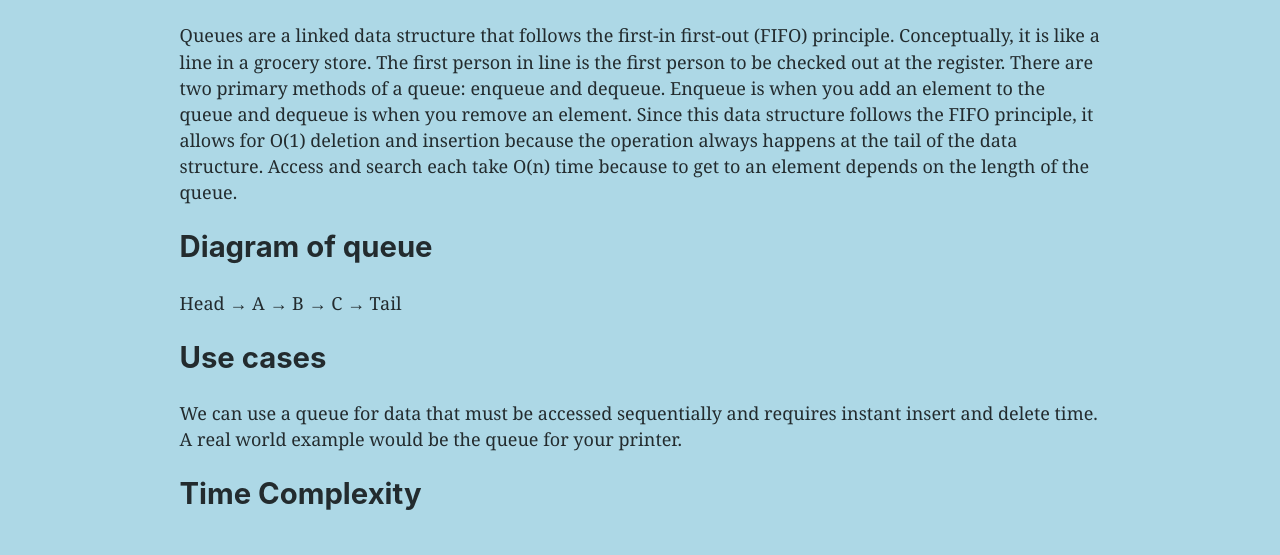
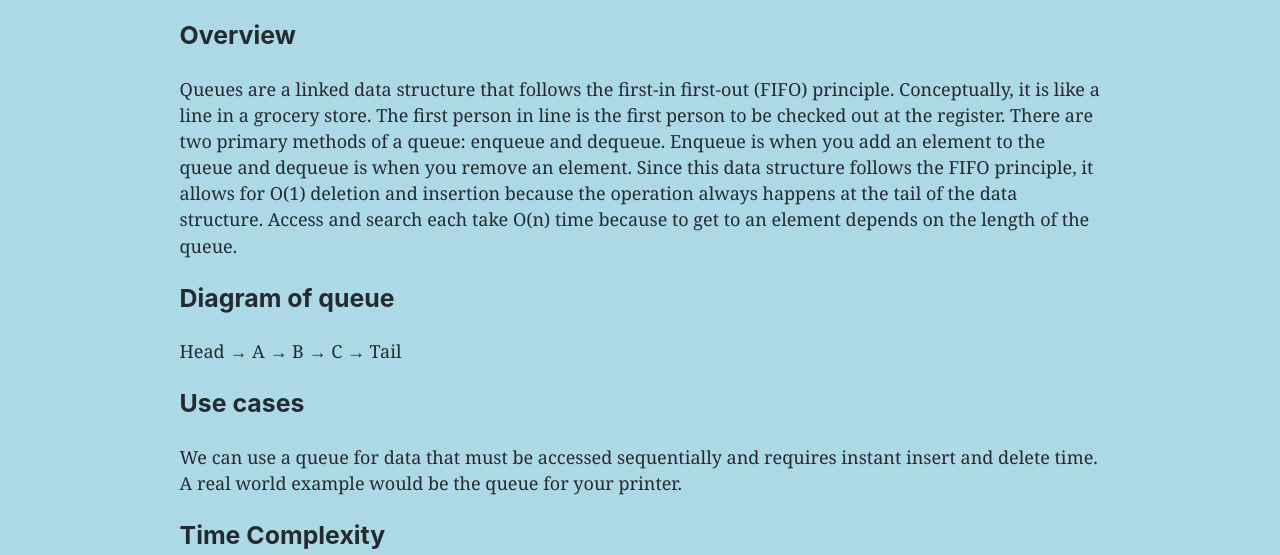
Before and after one commit to anthonyzamarro/anthonyzamarro, a Gatsby site: page /blog/2020/12-21--data-structures--queues/ in a window 1280 px wide. Shown: the part 171-726 px from the top of the page. Built offline with nearby package versions, Linux system fonts and the light colour scheme; Gatsby itself is replaced by a stand-in of ours; some packages are replaced by stand-ins of ours.

Commit message:
change title sizes for queue post

```diff
--- a/src/posts/2020/12-21--data-structures--queues/index.mdx
+++ b/src/posts/2020/12-21--data-structures--queues/index.mdx
@@ -4,17 +4,18 @@ date: 2020-12-21
 tags: ['data structures', 'queue']
 ---
 
+### Overview
 
 Queues are a linked data structure that follows the first-in first-out (FIFO) principle. Conceptually, it is like a line in a grocery store. The first person in line is the first person to be checked out at the register. There are two primary methods of a queue: enqueue and dequeue. Enqueue is when you add an element to the queue and dequeue is when you remove an element. Since this data structure follows the FIFO principle, it allows for O(1) deletion and insertion because the operation always happens at the tail of the data structure. Access and search each take O(n) time because to get to an element depends on the length of the queue.
 
-## Diagram of queue
+### Diagram of queue
 	Head → A → B → C → Tail
 
-## Use cases
+### Use cases
 We can use a queue for data that must be accessed sequentially and requires instant insert and delete time. A real world example would be the queue for your printer.
 
 
-## Time Complexity
+### Time Complexity
 operation \| |\| average |\| worst
 --- | --- | ---
 search  	| O(n) |	O(n)
```
